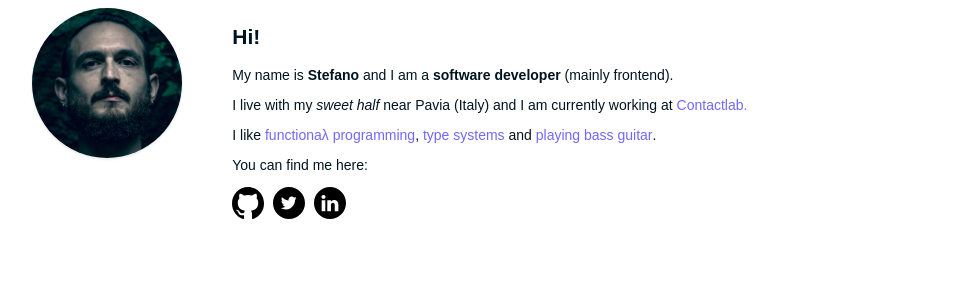
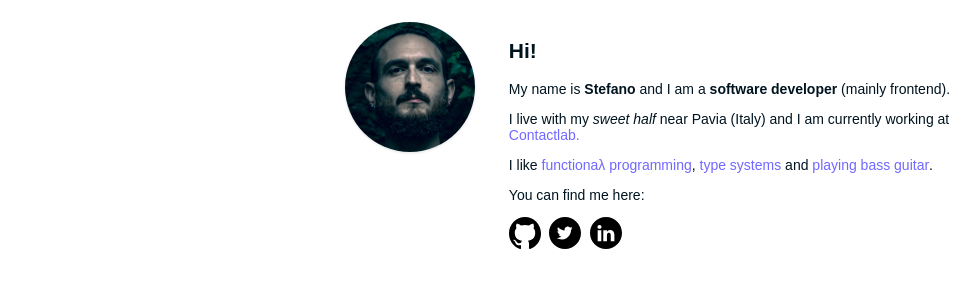
Before and after one commit to StefanoMagrassi/StefanoMagrassi.github.io, a website: page index.html in a window 1280 px wide. Shown: the whole page, without its empty margins (1-981 px from the left). Drawn offline with Linux system fonts and the light colour scheme.

Commit message:
center main content on big screens

```diff
--- a/style.css
+++ b/style.css
@@ -16,6 +16,9 @@ img {
 @media only screen and (min-device-width: 480px) {
   main {
     text-align: left;
+    width: 50%;
+    margin: 0 auto;
+    padding: 1em 0;
   }
 
   article {
```
